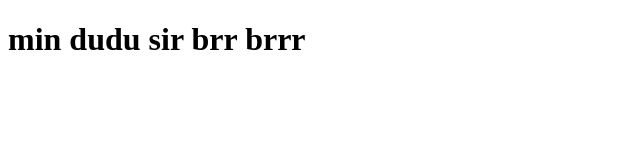
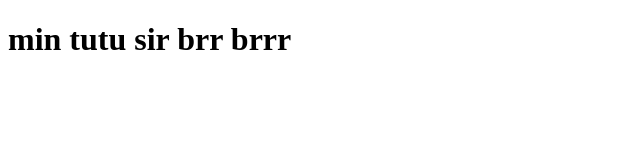
Before and after one commit to antraxen/first_real_task, a plain HTML site: page contact.html in a window 1280 px wide. Shown: the whole page, without its empty margins (0-640 px from the left). Drawn offline with Linux system fonts and the light colour scheme.

Commit message:
Revert "Merge branch 'master' of https://github.com/antraxen/first_real_task"
This reverts commit f652694cdeecf58a3f76dbd2bea3d40c333707f7, reversing
changes made to 6759b7e9c89941bc21d01cad6a1ca5f480aeabf0.

```diff
--- a/contact.html
+++ b/contact.html
@@ -5,6 +5,6 @@
     <title>Kontakt mig ikke! eller....</title>
   </head>
   <body>
-<h1>min dudu sir brr brrr</h>
+<h1>min tutu sir brr brrr</h>
   </body>
 </html>
```
Also changed, not shown: about.html (+1 -1 lines).
